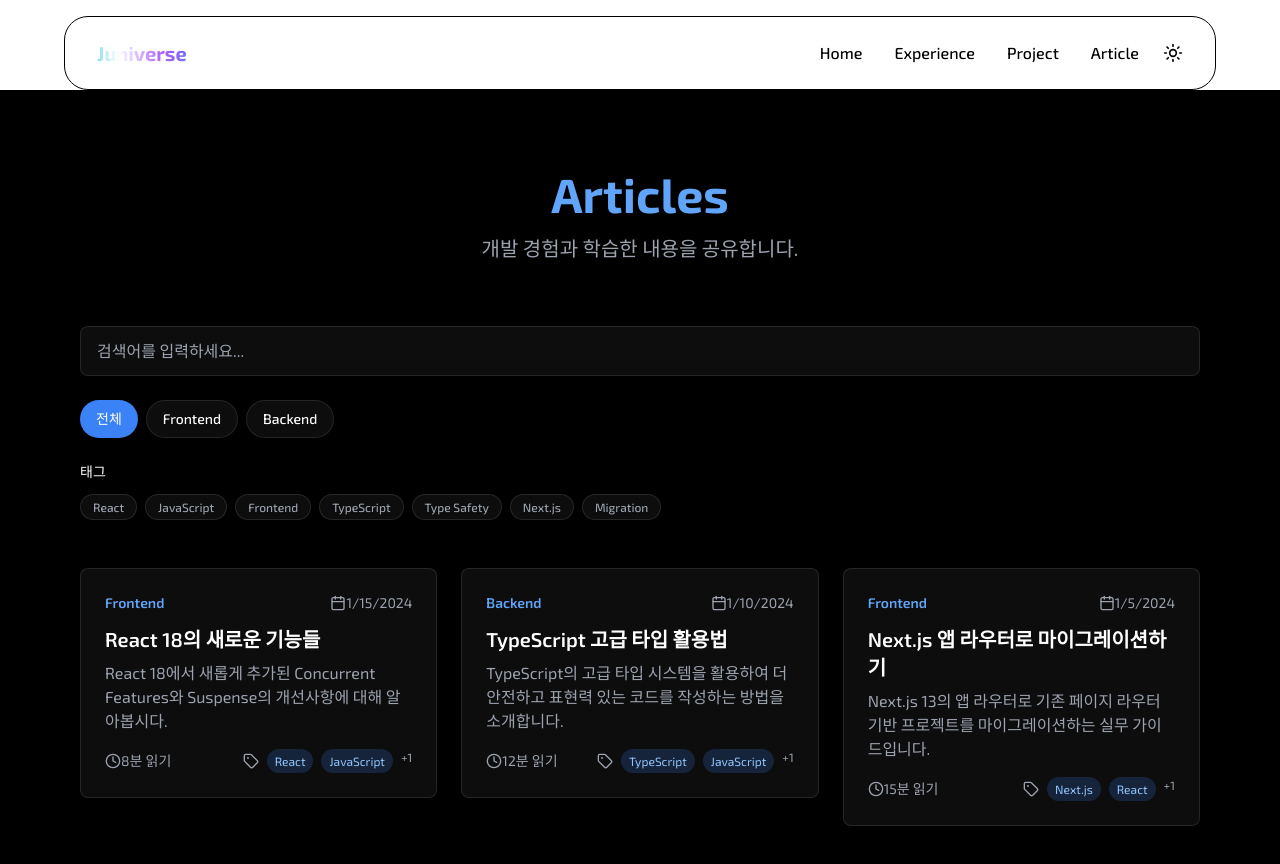
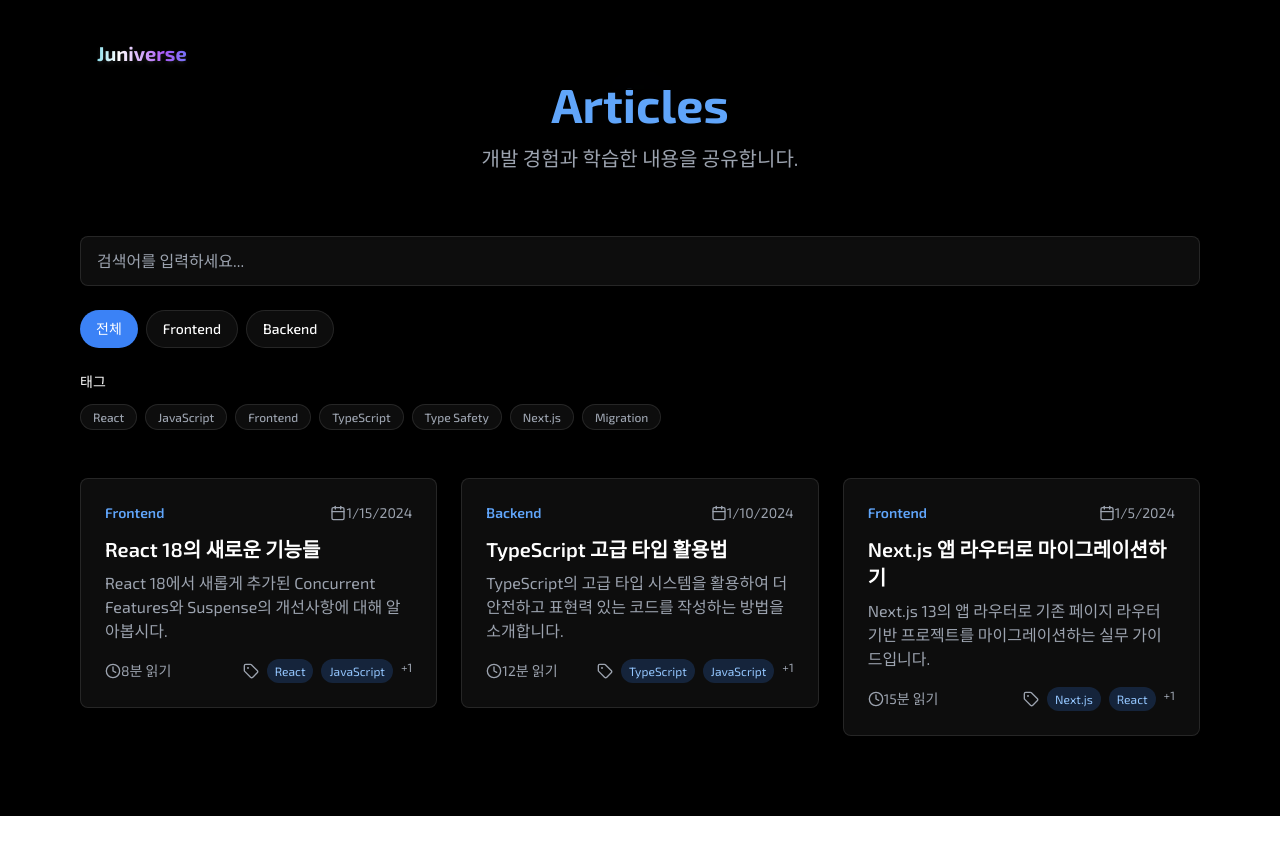
Before and after one commit to jhlee910609/juniverse, a Next.js app: page /articles in a window 1280 px wide. Shown: the top 864 px of the page. After the commit the page ends 816 px from the top, so only its background shows below. Built offline with nearby package versions, Linux system fonts and the light colour scheme.

Commit message:
refactor: 테마 수정

```diff
--- a/src/features/navigation/ui/navbar.tsx
+++ b/src/features/navigation/ui/navbar.tsx
@@ -8,8 +8,8 @@ import { cn, scrollToElement } from "@/shared/lib";
 import { useScroll, useTheme } from "@/shared/hooks";
 
 const navItems = [
-  { name: "Home", href: "#home" },
-
+  { name: "Home", href: "/" },
+  { name: "About", href: "/#about" },
   { name: "Experience", href: "/experience" },
   { name: "Project", href: "/project" },
   { name: "Article", href: "/articles" },
@@ -48,17 +48,14 @@ export const Navbar = memo(function Navbar({ className }: NavbarProps) {
 
   return (
     <motion.header
-      initial={{ y: -100, opacity: 0 }}
-      animate={{
-        y: isVisible ? 0 : -100,
-        opacity: isVisible ? 1 : 0,
-      }}
+      initial={{ opacity: 0 }}
+      animate={{ opacity: 1, position: "fixed" }}
       transition={{
         duration: 0.3,
         ease: [0.4, 0, 0.2, 1],
       }}
       className={cn(
-        "fixed top-0 left-0 right-0 z-50 transition-all duration-300",
+        "top-8 sm:top-10 left-0 right-0 z-50 transition-all duration-300 w-full fixed",
         className
       )}
     >
@@ -71,7 +68,7 @@ export const Navbar = memo(function Navbar({ className }: NavbarProps) {
             "shadow-[0_8px_32px_0_rgba(31,38,135,0.37)]",
             "dark:shadow-[0_8px_32px_0_rgba(0,0,0,0.37)]",
             isScrolled
-              ? "max-w-4xl bg-white/20 dark:bg-black/30 rounded-2xl px-6 py-3"
+              ? "max-w-4xl bg-white/30 dark:bg-black/40 rounded-2xl px-6 py-2 shadow-lg"
               : "max-w-6xl bg-white/10 dark:bg-black/20 rounded-3xl px-8 py-4"
           )}
           style={{
@@ -98,9 +95,10 @@ export const Navbar = memo(function Navbar({ className }: NavbarProps) {
                     theme === "dark"
                       ? "0 2px 4px rgba(255,255,255,0.1)"
                       : "0 2px 4px rgba(0,0,0,0.1)",
-                  background: theme === "dark"
-                    ? "linear-gradient(90deg, #ffffff 0%, #a855f7 25%, #3b82f6 50%, #06b6d4 75%, #ffffff 100%)"
-                    : "linear-gradient(90deg, #1f2937 0%, #7c3aed 25%, #2563eb 50%, #0891b2 75%, #1f2937 100%)",
+                  background:
+                    theme === "dark"
+                      ? "linear-gradient(90deg, #ffffff 0%, #a855f7 25%, #3b82f6 50%, #06b6d4 75%, #ffffff 100%)"
+                      : "linear-gradient(90deg, #1f2937 0%, #7c3aed 25%, #2563eb 50%, #0891b2 75%, #1f2937 100%)",
                   backgroundSize: "200% auto",
                   color: "transparent",
                   WebkitBackgroundClip: "text",
```
